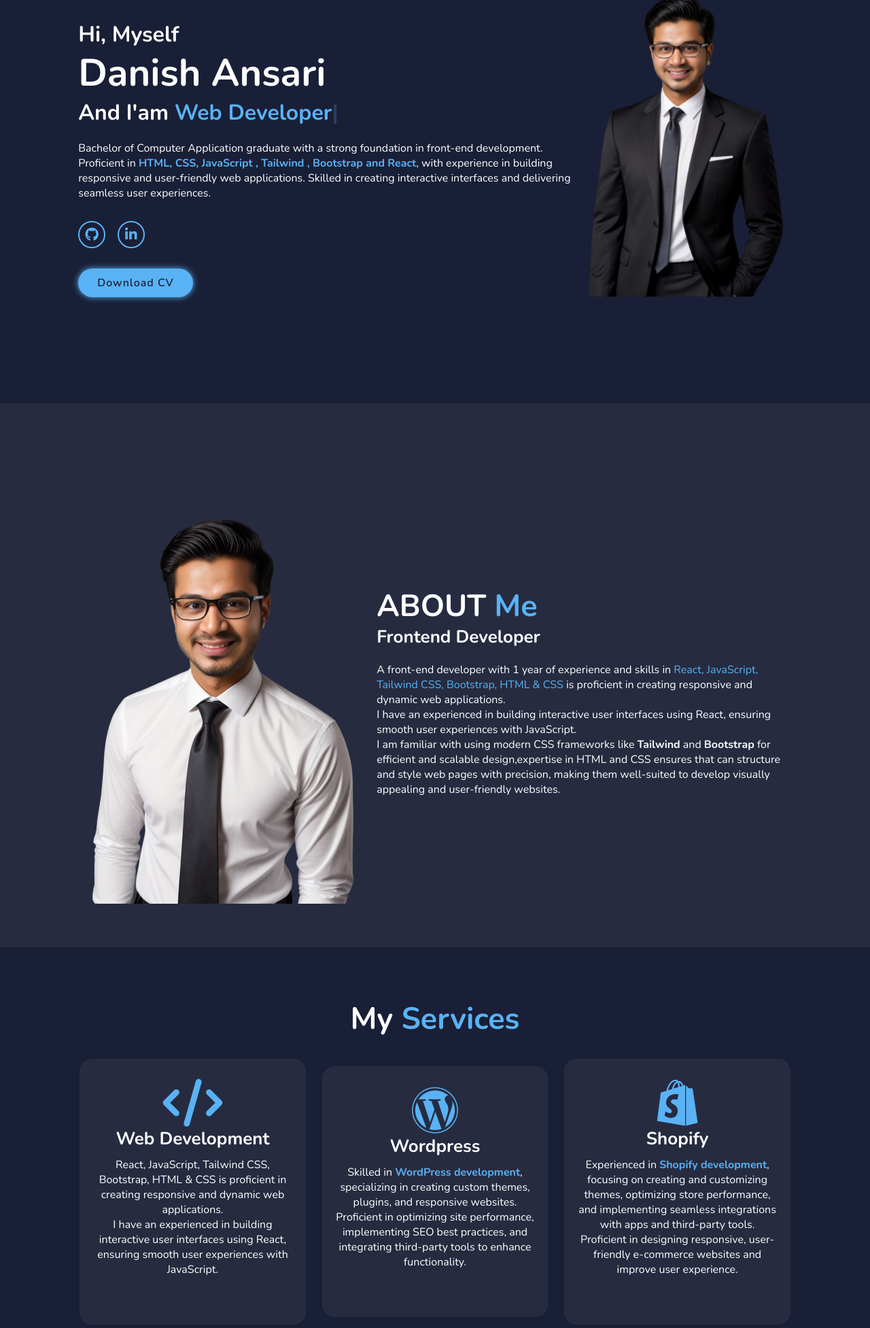
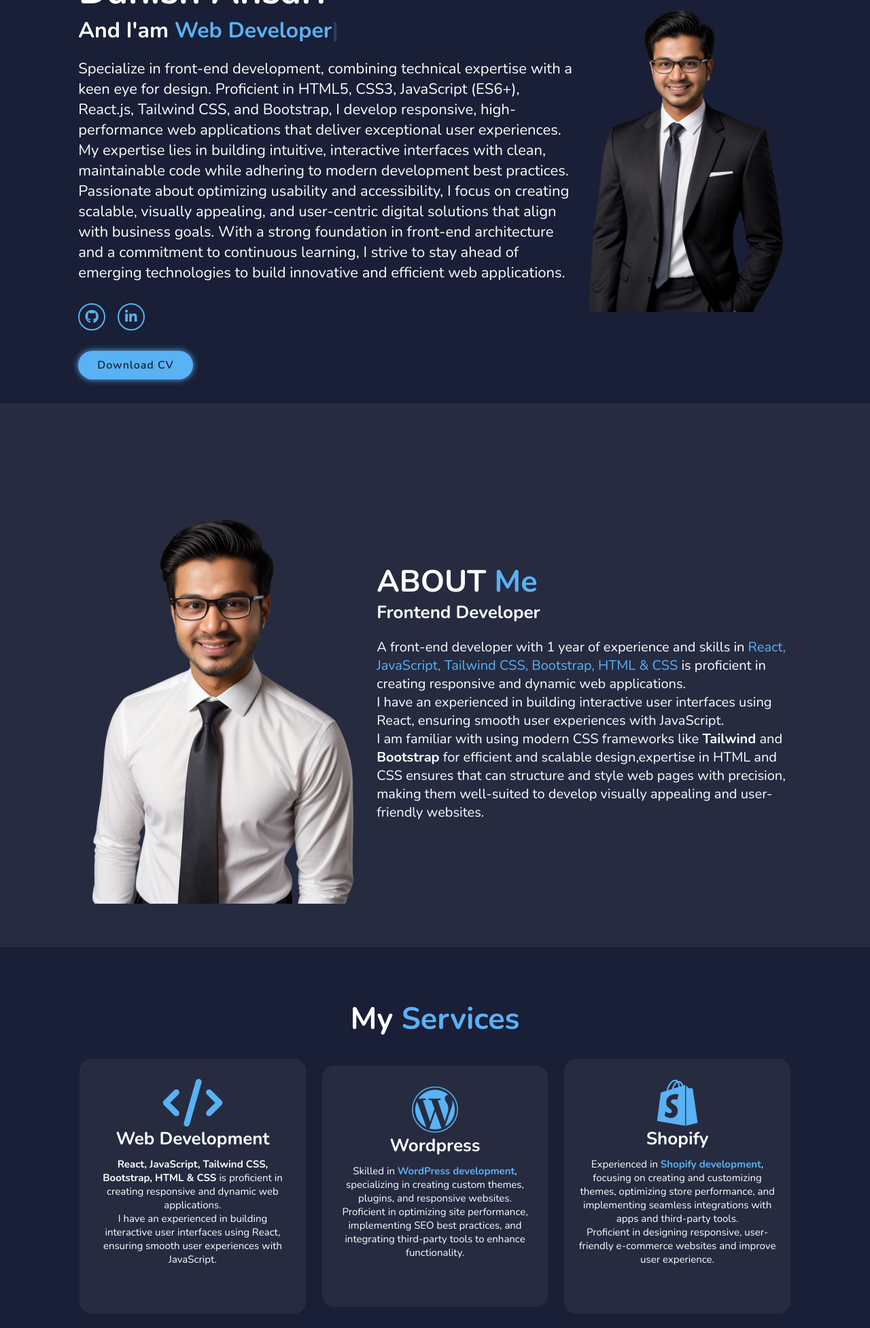
Before and after one commit to Danish-Ansari01/Portfolio-, a plain HTML site: page Portfolio--main/index.html in a window 1280 px wide. Shown: the part 207-2160 px from the top of the page at 68% size. Drawn offline with nearby package versions, Linux system fonts and the light colour scheme.

Commit message:
paragraph size chage

```diff
--- a/Portfolio--main/Style/style.css
+++ b/Portfolio--main/Style/style.css
@@ -47,14 +47,14 @@ section {
 }
 
 .logo {
-  font-size: 2.5rem;
+  font-size: 2.8rem;
   color: var(--text-color);
   font-weight: 700;
   cursor: default;
 }
 
 .navbar a {
-  font-size: 1.5rem;
+  font-size: 1.8rem;
   color: var(--text-color);
   margin-left: 4rem;
   font-weight: 700;
@@ -102,7 +102,7 @@ span {
   animation: floatImage 4s ease-in-out infinite;
 }
 
-@keyframes floatImage {
+/* @keyframes floatImage {
   0% {
     transform: translateY(0);
   }
@@ -112,10 +112,10 @@ span {
   100% {
     transform: translateY(0);
   }
-}
+} */
 
 .home-content p {
-  font-size: 1.6rem;
+  font-size: 2.2rem;
 }
 
 /* -----------------------------SOCIAL MEDIA------------------------------------------ */
@@ -186,7 +186,7 @@ span {
 }
 
 .about-content p {
-  font-size: 1.6rem;
+  font-size: 2rem;
   margin: 2rem 0 3rem;
 }
 
@@ -231,7 +231,7 @@ span {
 }
 
 .service-box p {
-  font-size: 1.6rem;
+  font-size: 1.5rem;
   margin: 1rem 0 3rem;
 }
 
@@ -394,7 +394,7 @@ span {
   color: var(--snd-bg-color);
 }
 
-/* Breaking point  */
+/*************************************** Breaking point  ************************************/
 
 @media (max-width: 1200px) {
   html {
@@ -443,7 +443,15 @@ span {
     border-top: 0.1rem solid rgba(0, 0, 0, 0.2);
     box-shadow: 0 0.5rem 1rem rgba(0, 0, 0, 0.2);
     display: none;
-  }
+
+    /* display: flex;
+    flex-direction: column;
+    gap: 20px;
+    justify-content: center;
+    align-items: center;
+    padding: 0;
+    margin: 0;
+  } */
 
   .navbar.active {
     display: block;
--- a/Portfolio--main/index.html
+++ b/Portfolio--main/index.html
@@ -36,20 +36,39 @@
         <h1>Danish Ansari</h1>
         <h3>And I'am <span class="multiple-text"></span></h3>
         <p>
-          Bachelor of Computer Application graduate with a strong foundation in
+          <!-- Bachelor of Computer Application graduate with a strong foundation in
           front-end development. <br/>
           Proficient in <span><strong>HTML, CSS, JavaScript , Tailwind , Bootstrap and
           React</strong></span>, with experience in building responsive and user-friendly web
           applications. Skilled in creating interactive interfaces and delivering
-          seamless user experiences.
+          seamless user experiences. -->
+
+          Specialize in front-end development, combining technical expertise
+          with a keen eye for design. Proficient in HTML5, CSS3, JavaScript
+          (ES6+), React.js, Tailwind CSS, and Bootstrap, I develop responsive,
+          high-performance web applications that deliver exceptional user
+          experiences. My expertise lies in building intuitive, interactive
+          interfaces with clean, maintainable code while adhering to modern
+          development best practices. Passionate about optimizing usability and
+          accessibility, I focus on creating scalable, visually appealing, and
+          user-centric digital solutions that align with business goals. With a
+          strong foundation in front-end architecture and a commitment to
+          continuous learning, I strive to stay ahead of emerging technologies
+          to build innovative and efficient web applications.
         </p>
         <div class="social-media">
-          <a href="https://github.com/Danish-Ansari01"><i class="fa-brands fa-github"></i></a>
-          <a href="https://www.linkedin.com/in/danish-ansari-0b425b228/"><i class="fa-brands fa-linkedin-in"></i></a>
+          <a href="https://github.com/Danish-Ansari01"
+            ><i class="fa-brands fa-github"></i
+          ></a>
+          <a href="https://www.linkedin.com/in/danish-ansari-0b425b228/"
+            ><i class="fa-brands fa-linkedin-in"></i
+          ></a>
           <!-- <a href="#"><i class="fa-solid fa-envelope"></i></a> -->
-
         </div>
-        <a href="/img/DANISH ANSARI FRONT-END DEVELOPER.pdf" download="DANISH_FRONT-END DEVELOPER" class="btn"
+        <a
+          href="/img/DANISH ANSARI FRONT-END DEVELOPER.pdf"
+          download="DANISH_FRONT-END DEVELOPER"
+          class="btn"
           >Download CV</a
         >
       </div>
@@ -69,9 +88,8 @@
         <h3>Frontend Developer</h3>
         <p>
           A front-end developer with 1 year of experience and skills in
-          <span
-            >React, JavaScript, Tailwind CSS, Bootstrap, HTML & CSS </span
-          >is proficient in creating responsive and dynamic web applications.<br />
+          <span>React, JavaScript, Tailwind CSS, Bootstrap, HTML & CSS </span>is
+          proficient in creating responsive and dynamic web applications.<br />
           I have an experienced in building interactive user interfaces using
           React, ensuring smooth user experiences with JavaScript. <br />
           I am familiar with using modern CSS frameworks like
@@ -94,10 +112,13 @@
           <i class="fa-solid fa-code"></i>
           <h3>Web Development</h3>
           <p>
-            React, JavaScript, Tailwind CSS, Bootstrap, HTML & CSS </strong
-          >is proficient in creating responsive and dynamic web applications.<br />
-          I have an experienced in building interactive user interfaces using
-          React, ensuring smooth user experiences with JavaScript.
+            <strong>
+              React, JavaScript, Tailwind CSS, Bootstrap, HTML & CSS
+            </strong>
+            is proficient in creating responsive and dynamic web
+            applications.<br />
+            I have an experienced in building interactive user interfaces using
+            React, ensuring smooth user experiences with JavaScript.
           </p>
           <!-- <a href="#" class="btn">Read more</a> -->
         </div>
@@ -106,8 +127,12 @@
           <i class="fa-brands fa-wordpress"></i>
           <h3>Wordpress</h3>
           <p>
-            Skilled in <strong><span>WordPress development</span></strong>, specializing in creating custom themes, plugins, and responsive websites.<br>
-             Proficient in optimizing site performance, implementing SEO best practices, and integrating third-party tools to enhance functionality. <br>
+            Skilled in <strong><span>WordPress development</span></strong
+            >, specializing in creating custom themes, plugins, and responsive
+            websites.<br />
+            Proficient in optimizing site performance, implementing SEO best
+            practices, and integrating third-party tools to enhance
+            functionality. <br />
           </p>
           <!-- <a href="#" class="btn">Read more</a> -->
         </div>
@@ -116,8 +141,12 @@
           <i class="fa-brands fa-shopify"></i>
           <h3>Shopify</h3>
           <p>
-            Experienced in <strong><span>Shopify development</span></strong>, focusing on creating and customizing themes, optimizing store performance, and implementing seamless integrations with apps and third-party tools. <br>
-            Proficient in designing responsive, user-friendly e-commerce websites and improve user experience.
+            Experienced in <strong><span>Shopify development</span></strong
+            >, focusing on creating and customizing themes, optimizing store
+            performance, and implementing seamless integrations with apps and
+            third-party tools. <br />
+            Proficient in designing responsive, user-friendly e-commerce
+            websites and improve user experience.
           </p>
           <!-- <a href="#" class="btn">Read more</a> -->
         </div>
@@ -125,7 +154,6 @@
     </section>
 
     <!----====================PORTFOLIO SECTION ----------------------------------------------->
-
 
     <section class="portfolio" id="portfolio">
       <h2 class="portfolio-heading">Latest <span>Project</span></h2>
@@ -135,9 +163,7 @@
           <img src="img/omnifood_preview.jpg" alt="omnifood_preview_img" />
           <div class="portfolio-layer">
             <h4>Omnifood</h4>
-            <p>
-              Never cook again
-            </p>
+            <p>Never cook again</p>
             <i class="fa-solid fa-up-right-from-square"></i>
             <a href="https://omifood-danish.netlify.app/" target="_blank"></a>
           </div>
@@ -148,10 +174,14 @@
           <div class="portfolio-layer">
             <h4>Memes Generator</h4>
             <p>
-              The meme generator allows users to upload an image, add custom text, and instantly generate a meme to download or share.
+              The meme generator allows users to upload an image, add custom
+              text, and instantly generate a meme to download or share.
             </p>
             <i class="fa-solid fa-up-right-from-square"></i>
-            <a href="https://memes-generator-virid.vercel.app/" target="_blank"></a>
+            <a
+              href="https://memes-generator-virid.vercel.app/"
+              target="_blank"
+            ></a>
           </div>
         </div>
 
@@ -164,7 +194,10 @@
               Eligendi, non.
             </p>
             <i class="fa-solid fa-up-right-from-square"></i>
-            <a href="https://portfolio-sand-alpha-24.vercel.app/" target="_blank"></a>
+            <a
+              href="https://portfolio-sand-alpha-24.vercel.app/"
+              target="_blank"
+            ></a>
           </div>
         </div>
 
@@ -224,8 +257,13 @@
           />
           <input name="email subject" type="text" placeholder="Email Subject" />
         </div>
-        <textarea name="Your Message" id="" cols="30" rows="10" placeholder="Your Message"></textarea
-        >
+        <textarea
+          name="Your Message"
+          id=""
+          cols="30"
+          rows="10"
+          placeholder="Your Message"
+        ></textarea>
         <input
           name="Send Message"
           type="submit"
```
